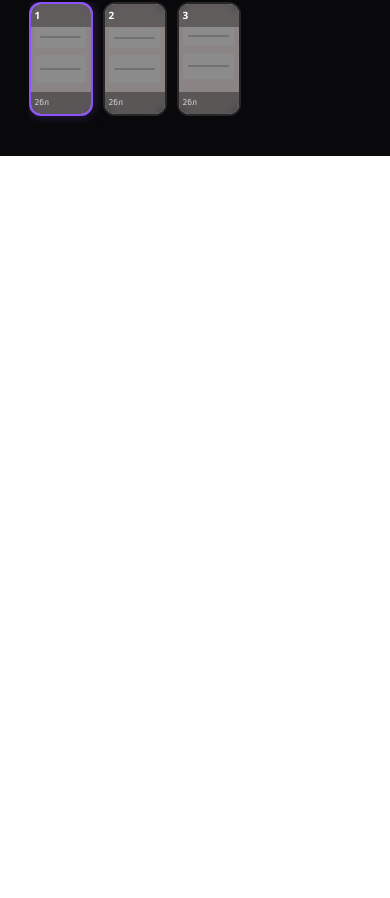
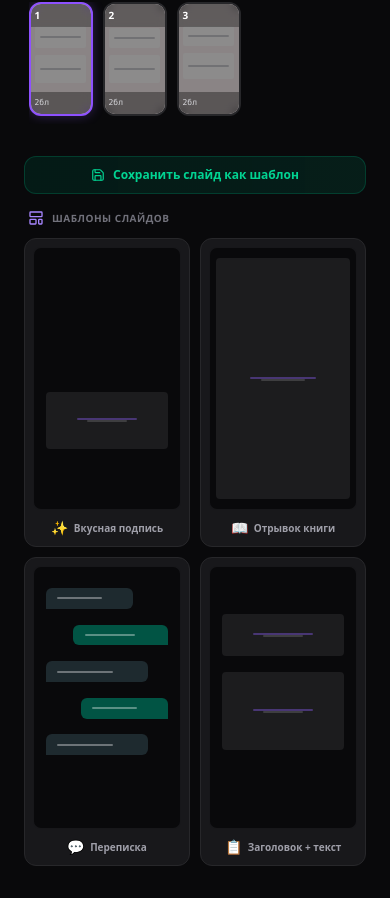
Before and after one commit to Searenn/btcarousel, a React (Vite) app: page / in a window 390 px wide. Shown: the part 1612-2510 px from the top of the page. Before the commit the page ends 1768 px from the top, so only its background shows below. Built offline with nearby package versions, Linux system fonts and the light colour scheme; a web font is replaced by a local one.

Commit message:
Show slide templates on mobile layout

```diff
--- a/src/App.tsx
+++ b/src/App.tsx
@@ -949,7 +949,7 @@ export default function App() {
           />
         </div>
 
-        <div className="hidden lg:block">
+        <div className="w-full">
           <SlideTemplates
             onApplyTemplate={handleApplyTemplate}
             onApplyUserTemplate={handleApplyUserTemplate}
```
